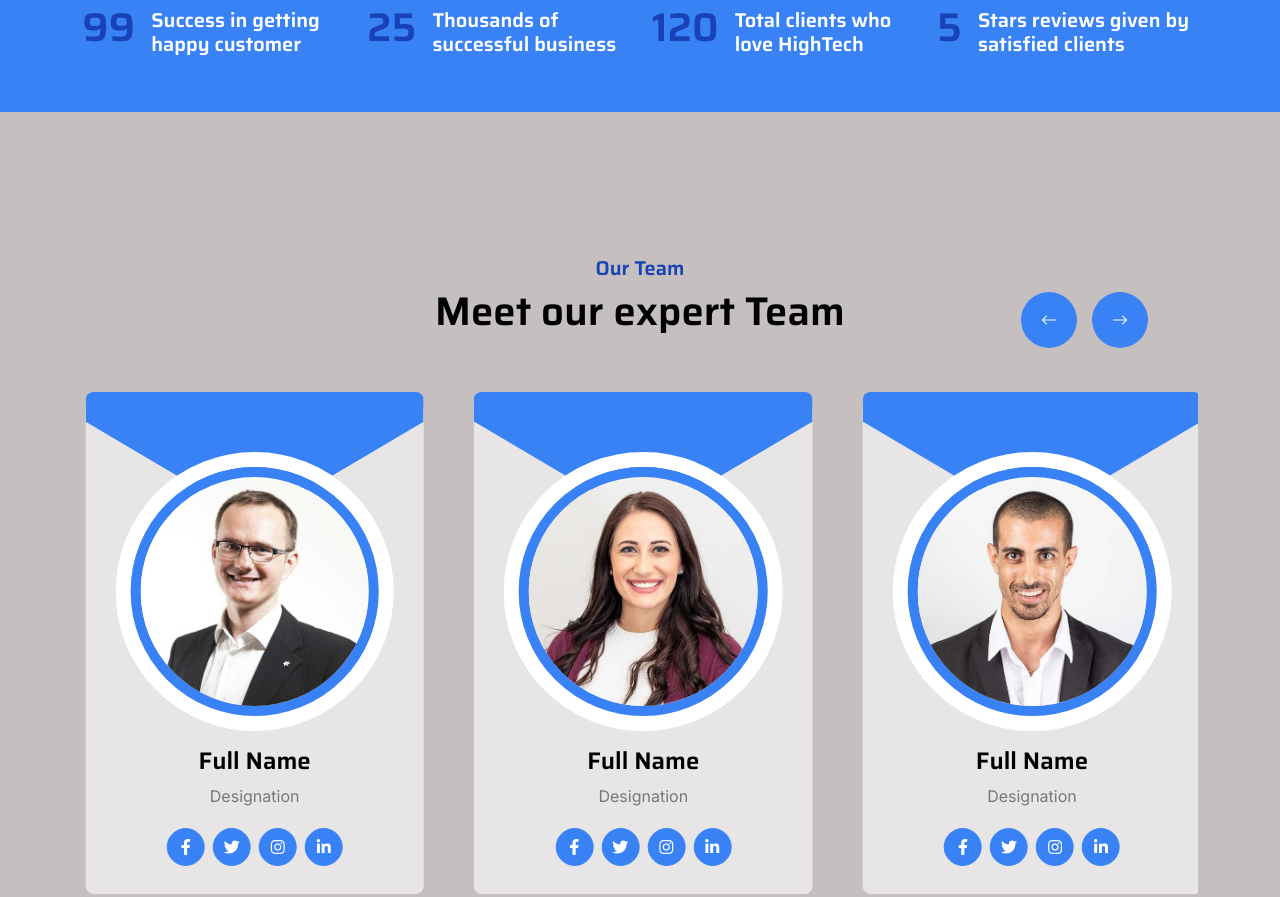
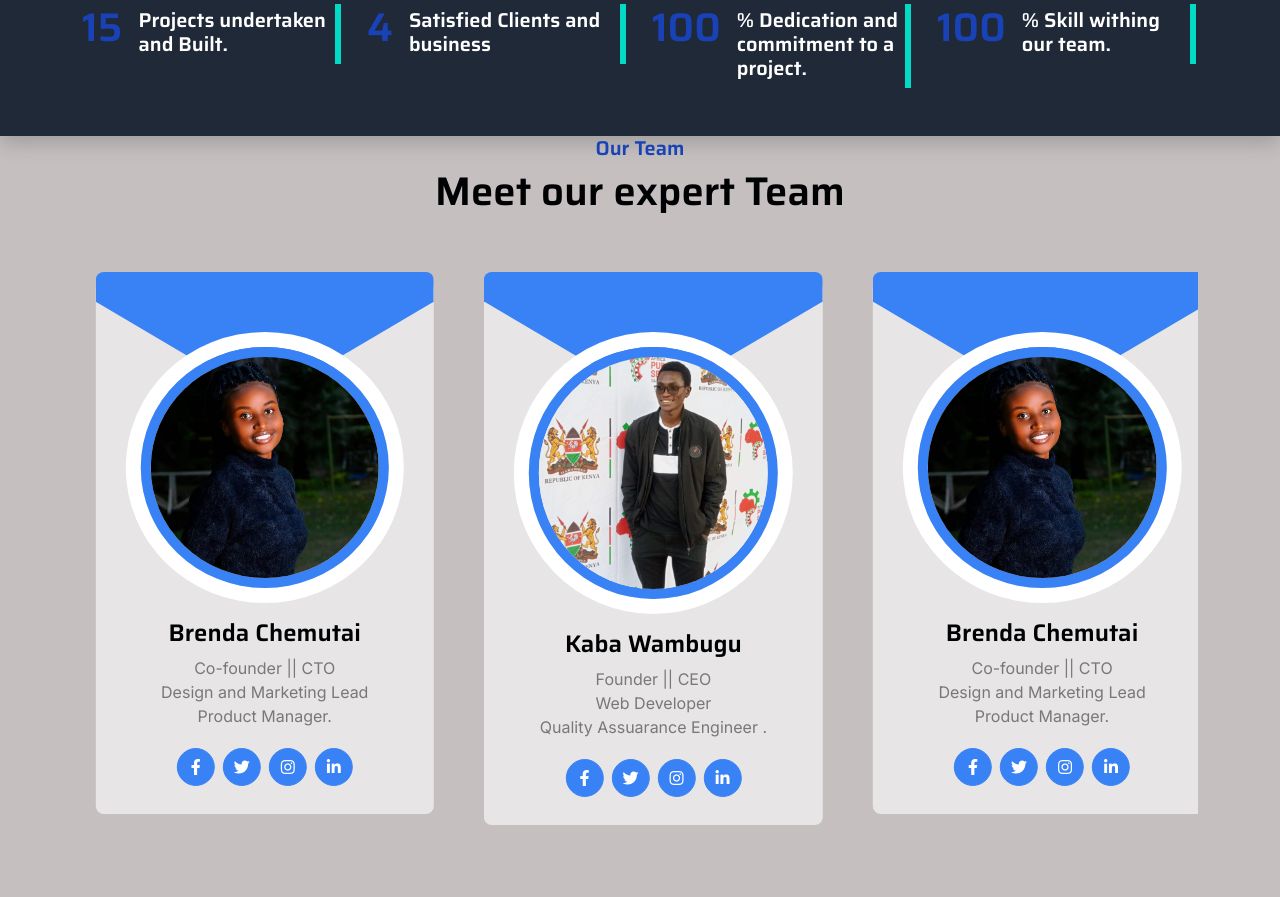
Before and after one commit to JimmieKaba19/Brim_Inc, a plain HTML site: page team.html in a window 1280 px wide. Shown: the part 477-1374 px from the top of the page. Drawn offline with nearby package versions, Linux system fonts and the light colour scheme.

Commit message:
edit to team members

```diff
--- a/team.html
+++ b/team.html
@@ -3,7 +3,7 @@
 
     <head>
         <meta charset="utf-8">
-        <title>HighTech - IT Solutions Website Template</title>
+        <title>Brim Inc || IT Solutions</title>
         <meta content="width=device-width, initial-scale=1.0" name="viewport">
         <meta content="" name="keywords">
         <meta content="" name="description">
@@ -71,15 +71,15 @@
                             <a href="about.html" class="nav-item nav-link">About</a>
                             <a href="service.html" class="nav-item nav-link">Services</a>
                             <a href="project.html" class="nav-item nav-link">Projects</a>
-                            <div class="nav-item dropdown">
+                            <!-- <div class="nav-item dropdown">
                                 <a href="#" class="nav-link dropdown-toggle" data-bs-toggle="dropdown">Pages</a>
                                 <div class="dropdown-menu rounded">
-                                    <!-- <a href="blog.html" class="dropdown-item">Our Blog</a> -->
+                                    <a href="blog.html" class="dropdown-item">Our Blog</a>
                                     <a href="team.html" class="dropdown-item">Our Team</a>
-                                    <!-- <a href="testimonial.html" class="dropdown-item">Testimonial</a> -->
-                                    <!-- <a href="404.html" class="dropdown-item">404 Page</a> -->
+                                    <a href="testimonial.html" class="dropdown-item">Testimonial</a>
+                                    <a href="404.html" class="dropdown-item">404 Page</a>
                                 </div>
-                            </div>
+                            </div> -->
                             <a href="contact.html" class="nav-item nav-link">Contact</a>
                         </div>
                     </div>
@@ -112,7 +112,7 @@
                 <h1 class="display-2 text-white mb-4 animated slideInDown">Our Team</h1>
                 <nav aria-label="breadcrumb animated slideInDown">
                     <ol class="breadcrumb justify-content-center mb-0">
-                        <li class="breadcrumb-item"><a href="#">Home</a></li>
+                        <li class="breadcrumb-item"><a href="./index.html">Home</a></li>
                         <li class="breadcrumb-item"><a href="#">Pages</a></li>
                         <li class="breadcrumb-item" aria-current="page">Our Team</li>
                     </ol>
@@ -123,31 +123,35 @@
 
 
         <!-- Fact Start -->
-        <div class="container-fluid bg-secondary py-5">
+    <div class="container-fluid fact-container py-5">
         <div class="container">
             <div class="row">
                 <div class="col-lg-3 wow fadeIn" data-wow-delay=".1s">
                     <div class="d-flex counter">
-                            <h1 class="me-3 text-primary counter-value">99</h1>
-                            <h5 class="text-white mt-1">Success in getting happy customer</h5>
+                        <h1 class="me-3 text-primary counter-value">15</h1>
+                        <h5 class="text-white mt-1">Projects undertaken and Built.</h5>
+                        <div class="color-boundary"></div>
                     </div>
                 </div>
                 <div class="col-lg-3 wow fadeIn" data-wow-delay=".3s">
                     <div class="d-flex counter">
-                            <h1 class="me-3 text-primary counter-value">25</h1>
-                            <h5 class="text-white mt-1">Thousands of successful business</h5>
+                        <h1 class="me-3 text-primary counter-value">4</h1>
+                        <h5 class="text-white mt-1">Satisfied Clients and business</h5>
+                        <div class="color-boundary"></div>
                     </div>
                 </div>
                 <div class="col-lg-3 wow fadeIn" data-wow-delay=".5s">
                     <div class="d-flex counter">
-                            <h1 class="me-3 text-primary counter-value">120</h1>
-                            <h5 class="text-white mt-1">Total clients who love HighTech</h5>
+                        <h1 class="me-3 text-primary counter-value">100</h1>
+                        <h5 class="text-white mt-1">% Dedication and commitment to a project.</h5>
+                        <div class="color-boundary"></div>
                     </div>
                 </div>
                 <div class="col-lg-3 wow fadeIn" data-wow-delay=".7s">
                     <div class="d-flex counter">
-                            <h1 class="me-3 text-primary counter-value">5</h1>
-                            <h5 class="text-white mt-1">Stars reviews given by satisfied clients</h5>
+                        <h1 class="me-3 text-primary counter-value">100</h1>
+                        <h5 class="text-white mt-1">% Skill withing our team.</h5>
+                        <div class="color-boundary"></div>
                     </div>
                 </div>
             </div>
@@ -157,8 +161,8 @@
 
 
 <!-- Team Start -->
-        <div class="container-fluid py-5 my-5 team">
-            <div class="container py-5">
+<div class="container-fluid pb-5 mb-5 team">
+    <div class="container pb-5">
         <div class="text-center mx-auto pb-5 wow fadeIn" data-wow-delay=".3s" style="max-width: 600px;">
             <h5 class="text-primary">Our Team</h5>
             <h1>Meet our expert Team</h1>
@@ -168,11 +172,11 @@
                 <div class="team-content">
                     <div class="team-img-icon">
                         <div class="team-img rounded-circle">
-                                    <img src="img/team-1.jpg" class="img-fluid w-100 rounded-circle" alt="">
+                            <img src="img/Wambugu Kaba.jpeg" class="img-fluid w-100 rounded-circle" alt="">
                         </div>
                         <div class="team-name text-center py-3">
-                                    <h4 class="">Full Name</h4>
-                                    <p class="m-0">Designation</p>
+                            <h4 class="">Kaba Wambugu</h4>
+                            <p class="m-0">Founder || CEO <br> Web Developer <br> Quality Assuarance Engineer .</p>
                         </div>
                         <div class="team-icon d-flex justify-content-center pb-4">
                             <a class="btn btn-square btn-secondary text-white rounded-circle m-1" href=""><i class="fab fa-facebook-f"></i></a>
@@ -187,11 +191,11 @@
                 <div class="team-content">
                     <div class="team-img-icon">
                         <div class="team-img rounded-circle">
-                                    <img src="img/team-2.jpg" class="img-fluid w-100 rounded-circle" alt="">
+                            <img src="img/Chemutai Brenda.jpeg" class="img-fluid w-100 rounded-circle" alt="">
                         </div>
                         <div class="team-name text-center py-3">
-                                    <h4 class="">Full Name</h4>
-                                    <p class="m-0">Designation</p>
+                            <h4 class="">Brenda Chemutai</h4>
+                            <p class="m-0">Co-founder || CTO <br> Design and Marketing Lead <br> Product Manager.</p>
                         </div>
                         <div class="team-icon d-flex justify-content-center pb-4">
                             <a class="btn btn-square btn-secondary text-white rounded-circle m-1" href=""><i class="fab fa-facebook-f"></i></a>
@@ -202,15 +206,15 @@
                     </div>
                 </div>
             </div>
-                    <div class="rounded team-item">
+            <!-- <div class="rounded team-item">
                 <div class="team-content">
                     <div class="team-img-icon">
                         <div class="team-img rounded-circle">
                             <img src="img/team-3.jpg" class="img-fluid w-100 rounded-circle" alt="">
                         </div>
                         <div class="team-name text-center py-3">
-                                    <h4 class="">Full Name</h4>
-                                    <p class="m-0">Designation</p>
+                            <h4 class="">Benny Wamae</h4>
+                            <p class="m-0"> Sales Manager <br> Business Advisor.<br> </p>
                         </div>
                         <div class="team-icon d-flex justify-content-center pb-4">
                             <a class="btn btn-square btn-secondary text-white rounded-circle m-1" href=""><i class="fab fa-facebook-f"></i></a>
@@ -220,8 +224,8 @@
                         </div>
                     </div>
                 </div>
-                    </div>
-                    <div class="rounded team-item">
+            </div> -->
+            <!-- <div class="rounded team-item">
                 <div class="team-content">
                     <div class="team-img-icon">
                         <div class="team-img rounded-circle">
@@ -239,7 +243,7 @@
                         </div>
                     </div>
                 </div>
-                    </div>
+            </div> -->
         </div>
     </div>
 </div>
```
Also changed, not shown: about.html (+13 -13 lines), img/Brenda chemutai.jpeg (added), img/Chemutai Brenda.jpeg (added), img/Kaba Wambugu.jpeg (added), img/Wambugu Kaba.jpeg (added). Lines whose indentation alone changed are shown as unchanged.
